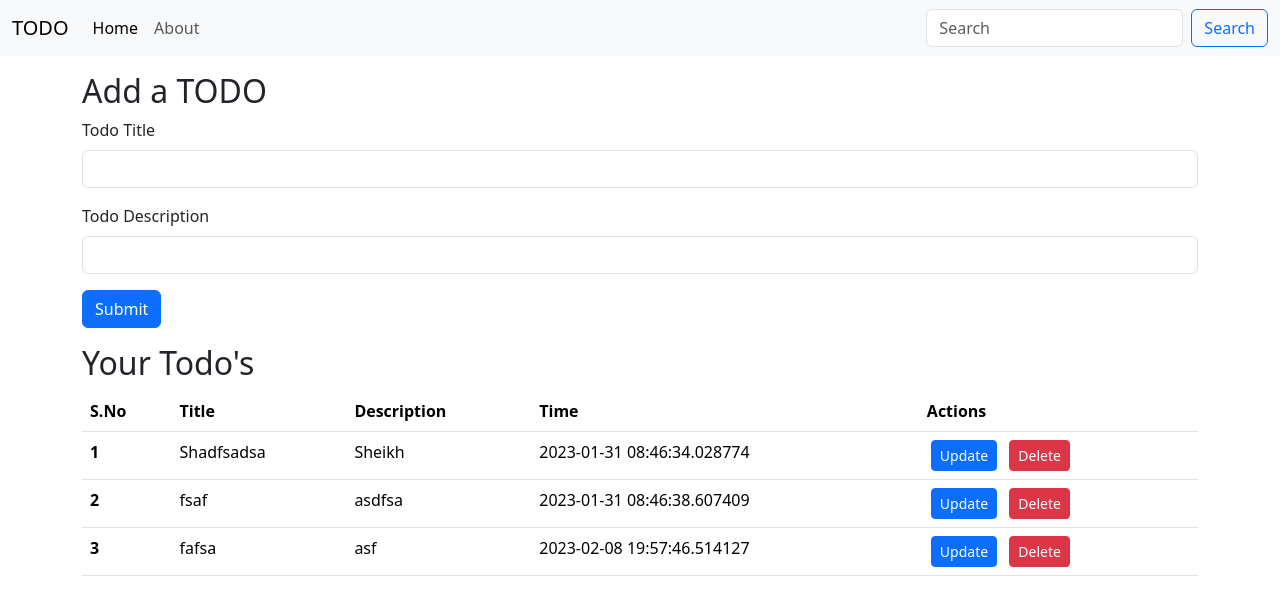
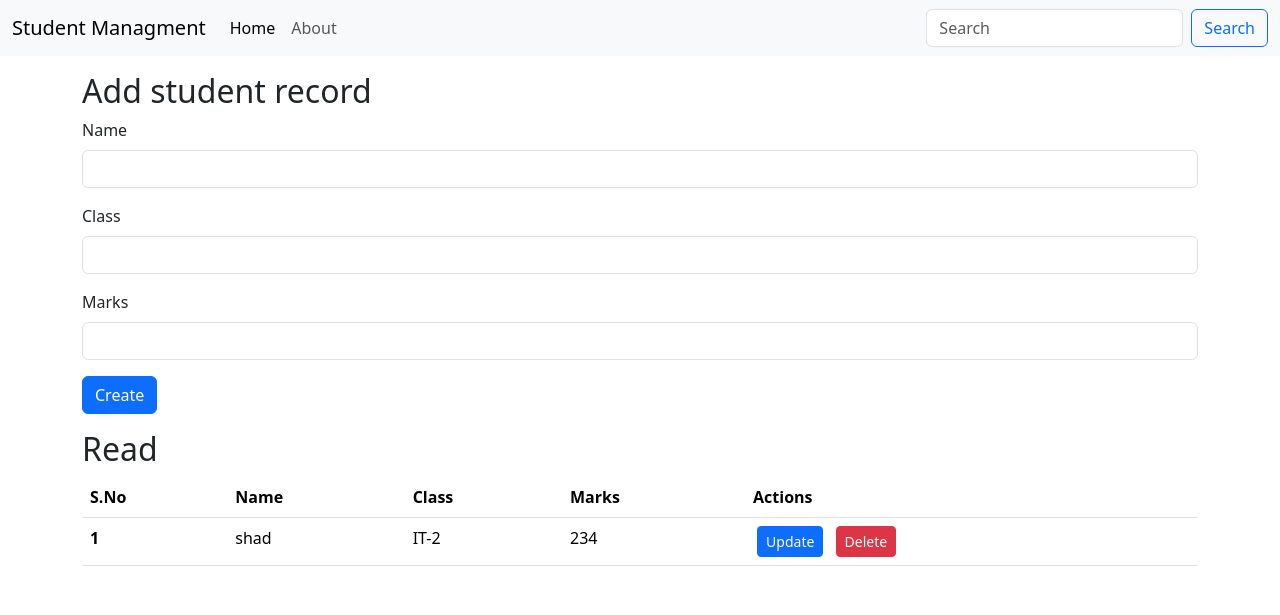
Before and after one commit to shadsheikh/ConsultAdd-Training, a Flask app: page / in a window 1280 px wide. Shown: the top 615 px of the page. Run offline with Flask 2, Linux system fonts and the light colour scheme; data comes from the database, SQL or seed files in the repository.

Commit message:
Flask-CRUD Done

```diff
--- a/Python/Flask-CRUD/app.py
+++ b/Python/Flask-CRUD/app.py
@@ -1,17 +1,20 @@
 from flask import Flask, render_template, request,redirect
 from flask_sqlalchemy import SQLAlchemy
-from datetime import datetime
 
 app = Flask(__name__)
 app.config["SQLALCHEMY_DATABASE_URI"] = "sqlite:///todo.db"
 app.config['SQLALCHEMY_TRACK_MODIFICATIONS']=False
 db=SQLAlchemy(app)
 
+@app.before_first_request
+def create_tables():
+    db.create_all()
+
 class Todo(db.Model):
     sno=db.Column(db.Integer,primary_key=True)
     title=db.Column(db.String(200),nullable=False)
     desc=db.Column(db.String(500),nullable=False)
-    date_created=db.Column(db.DateTime,default=datetime.utcnow)
+    marks=db.Column(db.String(500),nullable=False)
 
     def __repr__(self)-> str:
         return f"{self.sno} - {self.title}"
@@ -21,7 +24,8 @@ def hello_world():
     if request.method=='POST':
         title = request.form['title']
         desc = request.form['desc']
-        todo=Todo(title=title,desc=desc)
+        marks = request.form['marks']
+        todo=Todo(title=title,desc=desc,marks=marks)
         db.session.add(todo)
         db.session.commit()
     allTodo = Todo.query.all()
@@ -32,9 +36,11 @@ def update(sno):
     if request.method=='POST':
         title = request.form['title']
         desc = request.form['desc']
+        marks = request.form['marks']
         todo = Todo.query.filter_by(sno=sno).first()
         todo.title=title
         todo.desc=desc
+        todo.marks=marks
         db.session.add(todo)
         db.session.commit()
         return redirect("/")
--- a/Python/Flask-CRUD/templates/base.html
+++ b/Python/Flask-CRUD/templates/base.html
@@ -3,7 +3,7 @@
   <head>
     <meta charset="utf-8" />
     <meta name="viewport" content="width=device-width, initial-scale=1" />
-    <title>TODO</title>
+    <title>Flask-CRUD</title>
     <link
       href="https://cdn.jsdelivr.net/npm/bootstrap@5.3.0-alpha1/dist/css/bootstrap.min.css"
       rel="stylesheet"
@@ -14,7 +14,7 @@
   <body>
     <nav class="navbar navbar-expand-lg bg-body-tertiary">
       <div class="container-fluid">
-        <a class="navbar-brand" href="/">TODO</a>
+        <a class="navbar-brand" href="/">Student Managment</a>
         <button
           class="navbar-toggler"
           type="button"
--- a/Python/Flask-CRUD/templates/index.html
+++ b/Python/Flask-CRUD/templates/index.html
@@ -1,28 +1,26 @@
 {% extends 'base.html' %} {% block body %}
 
 <div class="container my-3">
-  <h2>Add a TODO</h2>
+  <h2>Add student record</h2>
   <form action="/" method="POST">
     <div class="mb-3">
-      <label for="title" class="form-label">Todo Title</label>
-      <input
-        type="text"
-        class="form-control"
-        name="title"
-        id="title"
-        aria-describedby="emailHelp"
-      />
+      <label for="title" class="form-label">Name</label>
+      <input type="text" class="form-control" name="title" id="title"/>
     </div>
     <div class="mb-3">
-      <label for="desc" class="form-label">Todo Description</label>
+      <label for="desc" class="form-label">Class</label>
       <input type="text" class="form-control" name="desc" id="desc" />
     </div>
-    <button type="submit" class="btn btn-primary">Submit</button>
+    <div class="mb-3">
+      <label for="marks" class="form-label">Marks</label>
+      <input type="text" class="form-control" name="marks" id="marks"/>
+    </div>
+    <button type="submit" class="btn btn-primary">Create</button>
   </form>
 </div>
 
 <div class="container my-3">
-  <h2>Your Todo's</h2>
+  <h2>Read</h2>
 
   {% if allTodo|length ==0 %}
   <div class="alert alert-warning" role="alert">NO RECODES!</div>
@@ -31,9 +29,9 @@
     <thead>
       <tr>
         <th scope="col">S.No</th>
-        <th scope="col">Title</th>
-        <th scope="col">Description</th>
-        <th scope="col">Time</th>
+        <th scope="col">Name</th>
+        <th scope="col">Class</th>
+        <th scope="col">Marks</th>
         <th scope="col">Actions</th>
       </tr>
     </thead>
@@ -43,20 +41,10 @@
         <th scope="row">{{loop.index}}</th>
         <td>{{todo.title}}</td>
         <td>{{todo.desc}}</td>
-        <td>{{todo.date_created}}</td>
+        <td>{{todo.marks}}</td>
         <td>
-          <a
-            href="/update/{{todo.sno}}"
-            type="button"
-            class="btn btn-primary btn-sm mx-1"
-            >Update</a
-          >
-          <a
-            href="/delete/{{todo.sno}}"
-            type="button"
-            class="btn btn-danger btn-sm mx-1"
-            >Delete</a
-          >
+          <a href="/update/{{todo.sno}}" type="button" class="btn btn-primary btn-sm mx-1">Update</a>
+          <a href="/delete/{{todo.sno}}" type="button" class="btn btn-danger btn-sm mx-1">Delete</a>
         </td>
       </tr>
     </tbody>
@@ -67,6 +55,6 @@
 <script
   src="https://cdn.jsdelivr.net/npm/bootstrap@5.3.0-alpha1/dist/js/bootstrap.bundle.min.js"
   integrity="sha384-w76AqPfDkMBDXo30jS1Sgez6pr3x5MlQ1ZAGC+nuZB+EYdgRZgiwxhTBTkF7CXvN"
-  crossorigin="anonymous"
-></script>
+  crossorigin="anonymous">
+</script>
 {% endblock body %}
```
Also changed, not shown: Python/Flask-CRUD/templates/update.html (+10 -13 lines), Python/Flask-CRUD/instance/todo.db, 13 other files.
